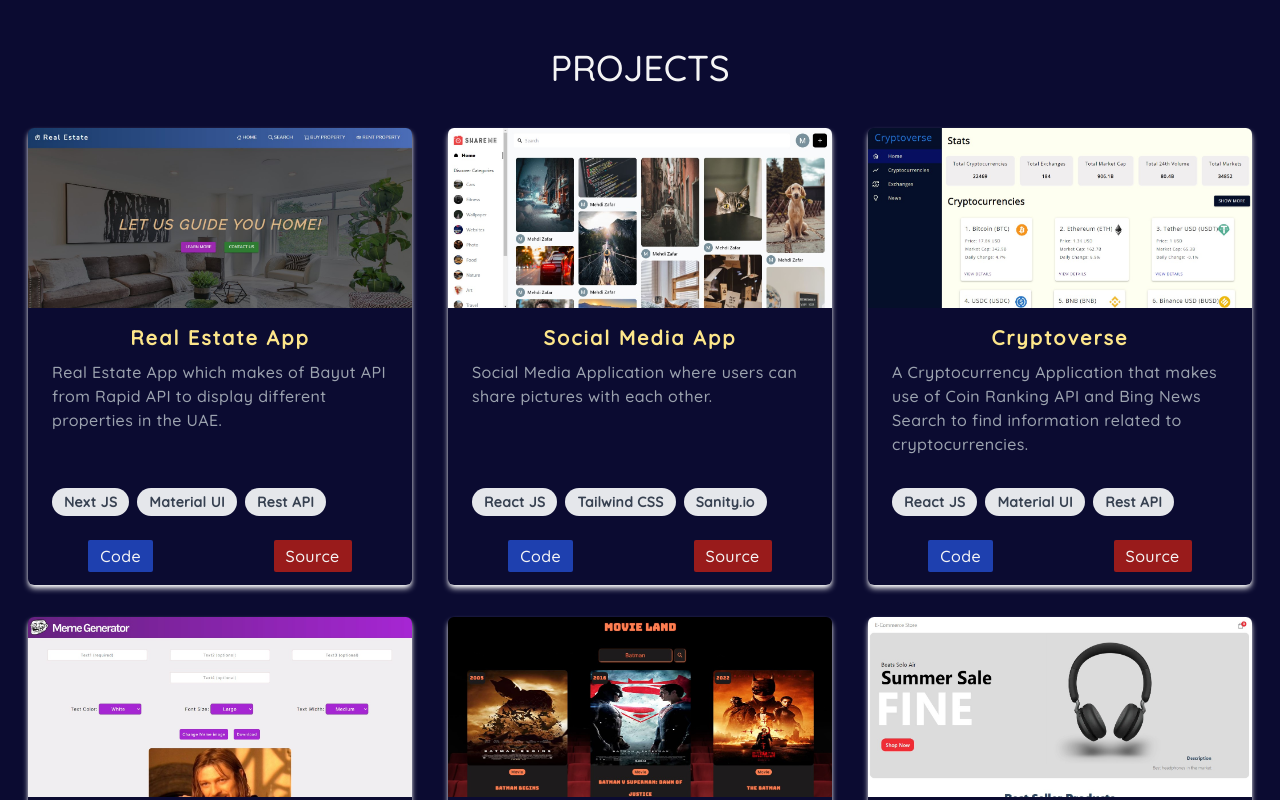
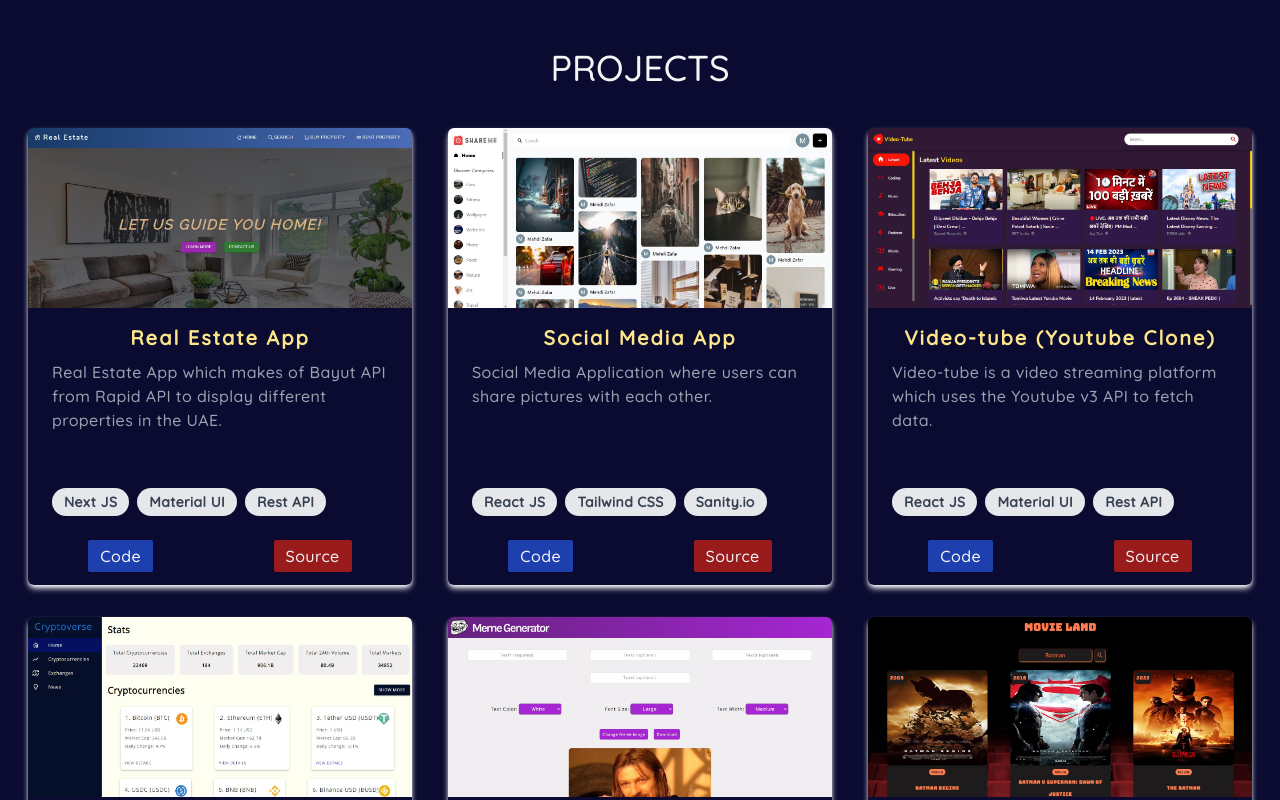
Before and after one commit to Mehdi-Zafar/My-Portfolio, a React (Vite) app: page / in a window 1280 px wide. Shown: the part 1640-2440 px from the top of the page. Built offline with nearby package versions, Linux system fonts and the light colour scheme.

Commit message:
video-tube project added

```diff
--- a/src/data/projectsinfo.js
+++ b/src/data/projectsinfo.js
@@ -1,173 +1,201 @@
-export const projectsinfo=[
+export const projectsinfo = [
   {
-        id:1,
-        title:'Real Estate App',
-        image:'/assets/real-estate-image.jpg',
-        description:'Real Estate App which makes of Bayut API from Rapid API to display different properties in the UAE.',
-        tags:['Next JS','Material UI','Rest API'],
-        code:'https://github.com/Mehdi-Zafar/Real-Estate-App',
-        source:'https://real-estate-app-mehdi-zafar.vercel.app/',
+    id: 1,
+    title: "Real Estate App",
+    image: "/assets/real-estate-image.jpg",
+    description:
+      "Real Estate App which makes of Bayut API from Rapid API to display different properties in the UAE.",
+    tags: ["Next JS", "Material UI", "Rest API"],
+    code: "https://github.com/Mehdi-Zafar/Real-Estate-App",
+    source: "https://real-estate-app-mehdi-zafar.vercel.app/",
   },
   {
-        id:2,
-        title:'Social Media App',
-        image:'/assets/social-media-app-image.jpg',
-        description:'Social Media Application where users can share pictures with each other.',
-        tags:['React JS','Tailwind CSS','Sanity.io'],
-        code:'https://github.com/Mehdi-Zafar/Social-Media-App-frontend',
-        source:'https://social-media-react-app27.netlify.app/',
+    id: 2,
+    title: "Social Media App",
+    image: "/assets/social-media-app-image.jpg",
+    description:
+      "Social Media Application where users can share pictures with each other.",
+    tags: ["React JS", "Tailwind CSS", "Sanity.io"],
+    code: "https://github.com/Mehdi-Zafar/Social-Media-App-frontend",
+    source: "https://social-media-react-app27.netlify.app/",
   },
   {
-        id:3,
-        title:'Cryptoverse',
-        image:'/assets/cryptoverse-image.jpg',
-        description:'A Cryptocurrency Application that makes use of Coin Ranking API and Bing News Search to find information related to cryptocurrencies.',
-        tags:['React JS','Material UI','Rest API'],
-        code:'https://github.com/Mehdi-Zafar/Cryptoverse',
-        source:'https://cryptoverse27.netlify.app/',
+    id: 3,
+    title: "Video-tube (Youtube Clone)",
+    image: "/assets/videotube-image.jpg",
+    description:
+      "Video-tube is a video streaming platform which uses the Youtube v3 API to fetch data.",
+    tags: ["React JS", "Material UI", "Rest API"],
+    code: "https://github.com/Mehdi-Zafar/Video-tube-Youtube-Clone",
+    source: "https://videotube27.netlify.app/",
   },
   {
-        id:4,
-        title:'Meme Generator App',
-        image:'/assets/meme-generator-image.jpg',
-        description:'A meme generator app with the functionality of adding text on different meme templates.',
-        tags:['React JS'],
-        code:'https://github.com/Mehdi-Zafar/Meme-Generator',
-        source:'https://meme-generator27.netlify.app/',
+    id: 4,
+    title: "Cryptoverse",
+    image: "/assets/cryptoverse-image.jpg",
+    description:
+      "A Cryptocurrency Application that makes use of Coin Ranking API and Bing News Search to find information related to cryptocurrencies.",
+    tags: ["React JS", "Material UI", "Rest API"],
+    code: "https://github.com/Mehdi-Zafar/Cryptoverse",
+    source: "https://cryptoverse27.netlify.app/",
   },
   {
-        id:5,
-        title:'Movie Land',
-        image:'/assets/movie-search-image.jpg',
-        description:'A Movie Search App where the user can search thousands of movies. Ombd API is used to fetch data.',
-        tags:['React JS','Rest API'],
-        code:'https://github.com/Mehdi-Zafar/Movie-Search',
-        source:'https://moviesearchreactapp27.netlify.app/',
+    id: 5,
+    title: "Meme Generator App",
+    image: "/assets/meme-generator-image.jpg",
+    description:
+      "A meme generator app with the functionality of adding text on different meme templates.",
+    tags: ["React JS"],
+    code: "https://github.com/Mehdi-Zafar/Meme-Generator",
+    source: "https://meme-generator27.netlify.app/",
   },
   {
-        id:6,
-        title:'E-Commerce App',
-        image:'/assets/ecommerce-image.jpg',
-        description:'E-Commerce application where users can buy their favorite electronic accessories.',
-        tags:['Next JS','Sanity.io'],
-        code:'https://github.com/Mehdi-Zafar/E-Commerce-Store',
-        source:'https://e-commerce-store-xwvn.vercel.app/',
+    id: 6,
+    title: "Movie Land",
+    image: "/assets/movie-search-image.jpg",
+    description:
+      "A Movie Search App where the user can search thousands of movies. Ombd API is used to fetch data.",
+    tags: ["React JS", "Rest API"],
+    code: "https://github.com/Mehdi-Zafar/Movie-Search",
+    source: "https://moviesearchreactapp27.netlify.app/",
   },
   {
-        id:7,
-        title:'Google Clone',
-        image:'/assets/google-clone-image.jpg',
-        description:'Google clone where users can search perform web, image and news search.',
-        tags:['React JS','Rest API','Tailwind CSS'],
-        code:'https://github.com/Mehdi-Zafar/Google-clone',
-        source:'https://google-clone27.netlify.app',
+    id: 7,
+    title: "E-Commerce App",
+    image: "/assets/ecommerce-image.jpg",
+    description:
+      "E-Commerce application where users can buy their favorite electronic accessories.",
+    tags: ["Next JS", "Sanity.io"],
+    code: "https://github.com/Mehdi-Zafar/E-Commerce-Store",
+    source: "https://e-commerce-store-xwvn.vercel.app/",
   },
   {
-        id:8,
-        title:'Tenzies Game',
-        image:'/assets/tenzies-image.jpg',
-        description:'A game where user ten dies are displayed and user has to select dies with the same number only. Game finishes if all ten dies are of same number.',
-        tags:['React JS'],
-        code:'https://github.com/Mehdi-Zafar/Tenzies-Game',
-        source:'https://tenziesgamereact.netlify.app/',
+    id: 8,
+    title: "Google Clone",
+    image: "/assets/google-clone-image.jpg",
+    description:
+      "Google clone where users can search perform web, image and news search.",
+    tags: ["React JS", "Rest API", "Tailwind CSS"],
+    code: "https://github.com/Mehdi-Zafar/Google-clone",
+    source: "https://google-clone27.netlify.app",
   },
   {
-        id:9,
-        title:'Photo Gallery App',
-        image:'/assets/photo-gallery-image.jpg',
-        description:'A Photo Gallery App where the user can search through beautiful images and download them. Images are fetched through Pixabay API.',
-        tags:['React JS','Material UI','Rest API'],
-        code:'https://github.com/Mehdi-Zafar/Photo-Gallery-App',
-        source:'https://photogalleryreactapp.netlify.app/'
+    id: 9,
+    title: "Tenzies Game",
+    image: "/assets/tenzies-image.jpg",
+    description:
+      "A game where user ten dies are displayed and user has to select dies with the same number only. Game finishes if all ten dies are of same number.",
+    tags: ["React JS"],
+    code: "https://github.com/Mehdi-Zafar/Tenzies-Game",
+    source: "https://tenziesgamereact.netlify.app/",
   },
   {
-        id:10,
-        title:'English Dictionary App',
-        image:'/assets/dictionary-image.jpg',
-        description:'A Dictionary App where the user is provided with phonetics, meanings, synonyms and antonyms of the word being searched.',
-        tags:['React JS','Tailwind CSS','Rest API'],
-        code:'https://github.com/Mehdi-Zafar/English-Dictionary-App',
-        source:'https://englishdictionaryreactapp.netlify.app/'
+    id: 10,
+    title: "Photo Gallery App",
+    image: "/assets/photo-gallery-image.jpg",
+    description:
+      "A Photo Gallery App where the user can search through beautiful images and download them. Images are fetched through Pixabay API.",
+    tags: ["React JS", "Material UI", "Rest API"],
+    code: "https://github.com/Mehdi-Zafar/Photo-Gallery-App",
+    source: "https://photogalleryreactapp.netlify.app/",
   },
   {
-        id:11,
-        title:'Chat Application',
-        image:'/assets/chat-app-image.jpg',
-        description:'Users can sign in using Google or Facebook and start chatting privately or in a group.',
-        tags:['React JS','Tailwind CSS'],
-        code:'https://github.com/Mehdi-Zafar/Chat-Application',
-        source:'https://mychatting-app.netlify.app/'
+    id: 11,
+    title: "English Dictionary App",
+    image: "/assets/dictionary-image.jpg",
+    description:
+      "A Dictionary App where the user is provided with phonetics, meanings, synonyms and antonyms of the word being searched.",
+    tags: ["React JS", "Tailwind CSS", "Rest API"],
+    code: "https://github.com/Mehdi-Zafar/English-Dictionary-App",
+    source: "https://englishdictionaryreactapp.netlify.app/",
   },
   {
-        id:12,
-        title:'Fitness App',
-        image:'/assets/fitness-app-image.jpg',
-        description:'A Fitness App where the user can formulate a workout plan which is stored into a Firebase Real-Time Database.',
-        tags:['React JS','Firebase'],
-        code:'',
-        source:'https://fitness-app-react-app.netlify.app/'
+    id: 12,
+    title: "Chat Application",
+    image: "/assets/chat-app-image.jpg",
+    description:
+      "Users can sign in using Google or Facebook and start chatting privately or in a group.",
+    tags: ["React JS", "Tailwind CSS"],
+    code: "https://github.com/Mehdi-Zafar/Chat-Application",
+    source: "https://mychatting-app.netlify.app/",
   },
   {
-        id:13,
-        title:'Quizzical',
-        image:'/assets/quizzical-image.jpg',
-        description:'A Quiz Game where user needs to answer five multiple choice questions fetched from OTDB API.',
-        tags:['React JS','REST API'],
-        code:'https://github.com/Mehdi-Zafar/Quizzical',
-        source:'https://quizzical-react-app27.netlify.app/'
+    id: 13,
+    title: "Fitness App",
+    image: "/assets/fitness-app-image.jpg",
+    description:
+      "A Fitness App where the user can formulate a workout plan which is stored into a Firebase Real-Time Database.",
+    tags: ["React JS", "Firebase"],
+    code: "",
+    source: "https://fitness-app-react-app.netlify.app/",
   },
   {
-        id:14,
-        title:'Weather App',
-        image:'/assets/weather-app-image.jpg',
-        description:'A Weather App where the user enters name of city and in response gets current weather and hourly weather forecast. Open Weather API is used to fetch data.',
-        tags:['React JS','Rest API'],
-        code:'https://github.com/Mehdi-Zafar/Weather-App',
-        source:'https://weatherreactapp27.netlify.app/',
+    id: 14,
+    title: "Quizzical",
+    image: "/assets/quizzical-image.jpg",
+    description:
+      "A Quiz Game where user needs to answer five multiple choice questions fetched from OTDB API.",
+    tags: ["React JS", "REST API"],
+    code: "https://github.com/Mehdi-Zafar/Quizzical",
+    source: "https://quizzical-react-app27.netlify.app/",
   },
   {
-        id:15,
-        title:'Magic Memory Game',
-        image:'/assets/magic-memory-image.jpg',
-        description:'A card game where user has to match cards with the same image.',
-        tags:['React JS'],
-        code:'https://github.com/Mehdi-Zafar/Magic-Memory-Game',
-        source:'https://magicmemorygamereact.netlify.app/',
+    id: 15,
+    title: "Weather App",
+    image: "/assets/weather-app-image.jpg",
+    description:
+      "A Weather App where the user enters name of city and in response gets current weather and hourly weather forecast. Open Weather API is used to fetch data.",
+    tags: ["React JS", "Rest API"],
+    code: "https://github.com/Mehdi-Zafar/Weather-App",
+    source: "https://weatherreactapp27.netlify.app/",
   },
   {
-        id:16,
-        title:'Restaurant Menu',
-        image:'/assets/restaurant-menu-image.jpg',
-        description:'Online restaurant website where users can add different food items to their cart.',
-        tags:['HTML','CSS','Vanilla Javascript'],
-        code:'https://github.com/Mehdi-Zafar/Restaurant-menu',
-        source:'https://restaurant-menu27.netlify.app/'
+    id: 16,
+    title: "Magic Memory Game",
+    image: "/assets/magic-memory-image.jpg",
+    description:
+      "A card game where user has to match cards with the same image.",
+    tags: ["React JS"],
+    code: "https://github.com/Mehdi-Zafar/Magic-Memory-Game",
+    source: "https://magicmemorygamereact.netlify.app/",
   },
   {
-        id:17,
-        title:'Grocery List',
-        image:'/assets/grocery-list-image.jpg',
-        description:'User can choose from different items displayed and add them into their cart.',
-        tags:['HTML','CSS','Vanilla Javascript'],
-        code:'https://github.com/Mehdi-Zafar/Grocery-list',
-        source:'https://grocery-list-27.netlify.app/'
+    id: 17,
+    title: "Restaurant Menu",
+    image: "/assets/restaurant-menu-image.jpg",
+    description:
+      "Online restaurant website where users can add different food items to their cart.",
+    tags: ["HTML", "CSS", "Vanilla Javascript"],
+    code: "https://github.com/Mehdi-Zafar/Restaurant-menu",
+    source: "https://restaurant-menu27.netlify.app/",
   },
   {
-        id:18,
-        title:'Reviews',
-        image:'/assets/reviews-image.jpg',
-        description:'User reviews are displayed in the form of a carousel.',
-        tags:['HTML','CSS','Vanilla Javascript'],
-        code:'https://github.com/Mehdi-Zafar/Reviews-slider',
-        source:'https://reviews27.netlify.app/'
+    id: 18,
+    title: "Grocery List",
+    image: "/assets/grocery-list-image.jpg",
+    description:
+      "User can choose from different items displayed and add them into their cart.",
+    tags: ["HTML", "CSS", "Vanilla Javascript"],
+    code: "https://github.com/Mehdi-Zafar/Grocery-list",
+    source: "https://grocery-list-27.netlify.app/",
   },
   {
-        id:19,
-        title:'Quote Generator App',
-        image:'/assets/quote-generator-image.jpg',
-        description:'Quotes are randomly fetched from an API and displayed to the user.',
-        tags:['React JS','Rest API'],
-        code:'https://github.com/Mehdi-Zafar/Quote-Generator',
-        source:'https://quote-generator-27.netlify.app/'
+    id: 19,
+    title: "Reviews",
+    image: "/assets/reviews-image.jpg",
+    description: "User reviews are displayed in the form of a carousel.",
+    tags: ["HTML", "CSS", "Vanilla Javascript"],
+    code: "https://github.com/Mehdi-Zafar/Reviews-slider",
+    source: "https://reviews27.netlify.app/",
   },
-]
+  {
+    id: 20,
+    title: "Quote Generator App",
+    image: "/assets/quote-generator-image.jpg",
+    description:
+      "Quotes are randomly fetched from an API and displayed to the user.",
+    tags: ["React JS", "Rest API"],
+    code: "https://github.com/Mehdi-Zafar/Quote-Generator",
+    source: "https://quote-generator-27.netlify.app/",
+  },
+];
```
Also changed, not shown: public/assets/videotube-image.jpg (added). Lines whose indentation alone changed are shown as unchanged.
